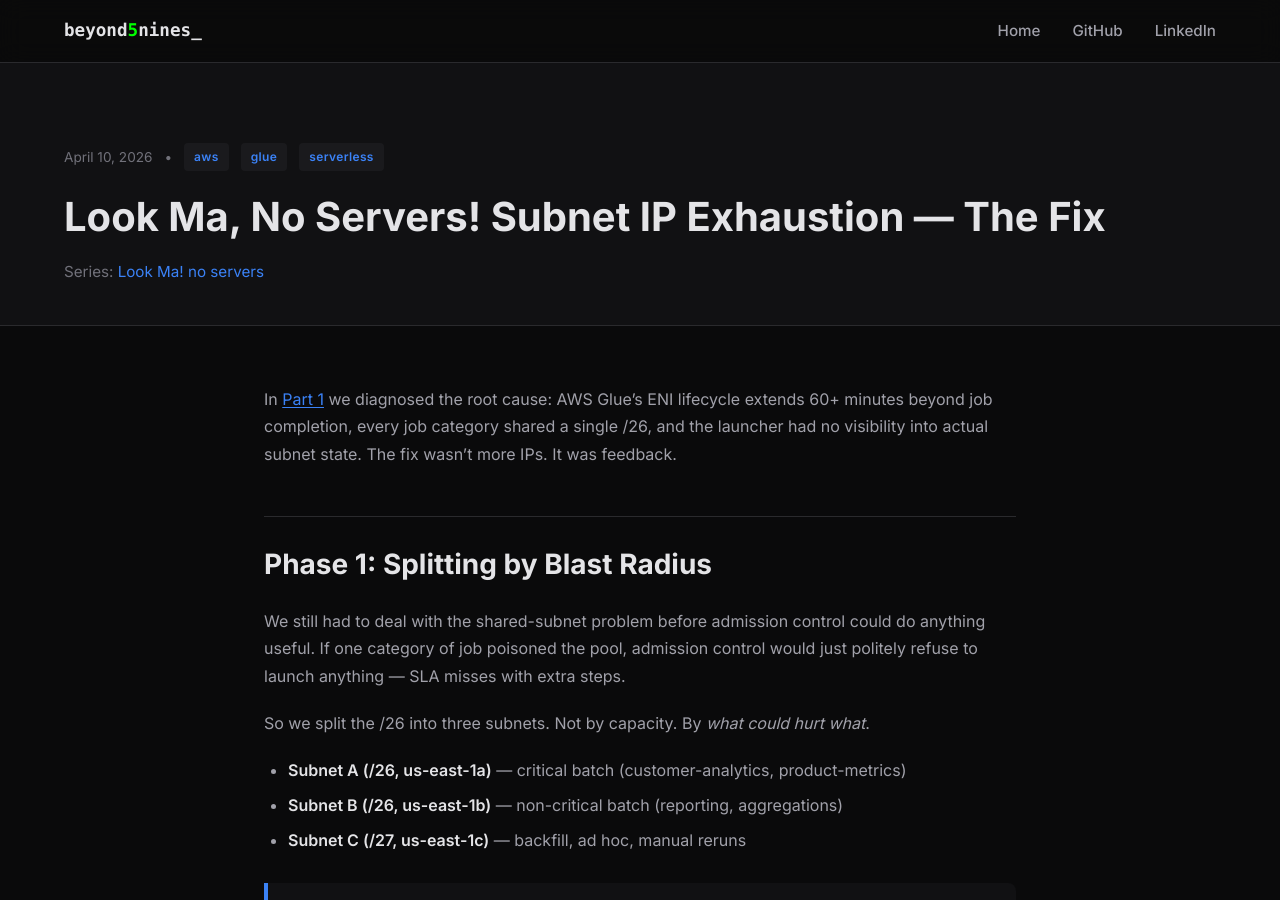
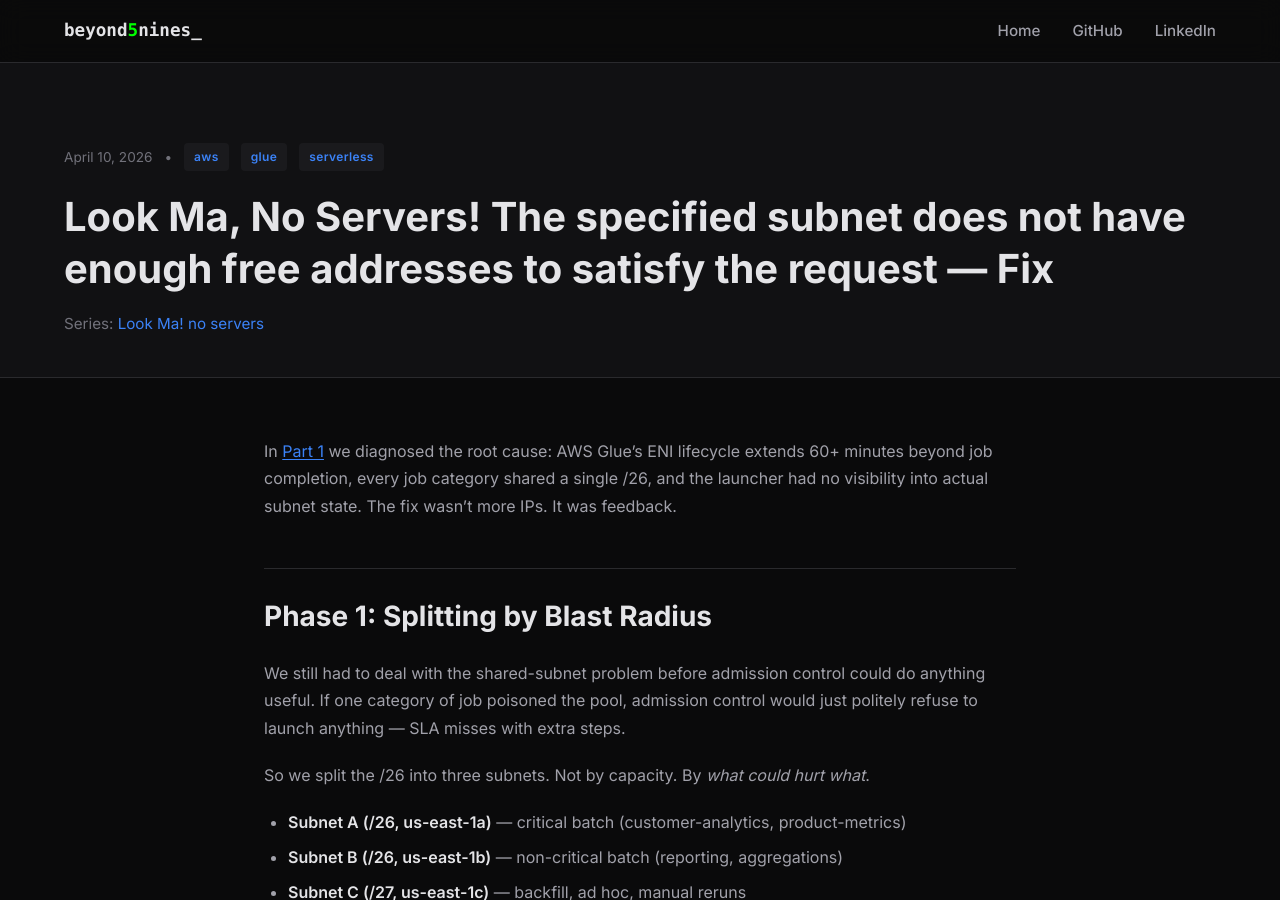
Before and after one commit to beyond5nines/beyond5nines.github.io, a Jekyll site: the page built from _articles/look-ma-no-servers-02.md, in a window 1280 px wide and 900 px high. Built offline with Jekyll 4.4.1, drawn with Linux system fonts in a browser that asks for light colours.

Commit message:
Update look-ma-no-servers-02.md

```diff
--- a/_articles/look-ma-no-servers-02.md
+++ b/_articles/look-ma-no-servers-02.md
@@ -1,6 +1,6 @@
 ---
 layout: post
-title: "Look Ma, No Servers! Subnet IP Exhaustion — The Fix"
+title: "Look Ma, No Servers! The specified subnet does not have enough free addresses to satisfy the request — Fix"
 date: 2026-04-10 12:00:00 -0000
 categories: aws glue serverless
 series: Look Ma! no servers
```
